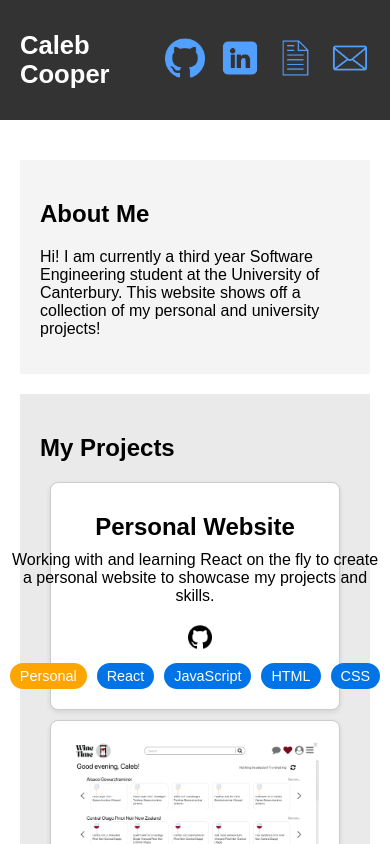
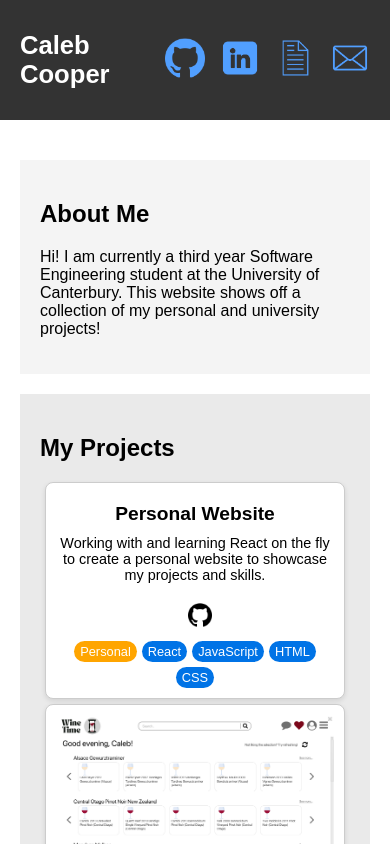
Before and after one commit to caleb-cooper2/caleb-cooper2.github.io, a React (Create React App) app: page / in a window 390 px wide. Shown: the top 844 px of the page. Built offline with nearby package versions, Linux system fonts and the light colour scheme.

Commit message:
Fixing text scaling on really small screens, added extra tags to a few projects

```diff
--- a/src/components/Projects.js
+++ b/src/components/Projects.js
@@ -23,7 +23,7 @@ function Projects() {
       )
       .setGithubLink("https://github.com/ccooper6/WineTime")
       .setImage(winetime)
-      .setKeyAspects(["Java", "SQLite", "CSS", "JavaFX"])
+      .setKeyAspects(["Java", "SQLite", "CSS", "JavaFX", "JUnit", "Cucumber Testing"])
       .setProjectType("University")
       .build(),
     new TileBuilder()
@@ -42,7 +42,7 @@ function Projects() {
       )
       .setGithubLink("https://github.com/ccooper6/Resource-Stockpiling")
       .setImage(resourcestockpiling)
-      .setKeyAspects(["Java", "JavaFX"])
+      .setKeyAspects(["Java", "JavaFX", "JUnit"])
       .setProjectType("University")
       .build(),
   ];
--- a/src/components/Tile.css
+++ b/src/components/Tile.css
@@ -8,6 +8,8 @@
   display: flex;
   flex-direction: column;
   align-items: center;
+  max-width: 100%;
+  box-sizing: border-box;
 }
 
 .tile-image {
@@ -18,16 +20,19 @@
 
 .tile-content {
   text-align: center;
+  width: 100%;
 }
 
 .tile-title {
   font-size: 1.5em;
   margin: 10px 0;
+  word-wrap: break-word;
 }
 
 .tile-description {
   font-size: 1em;
   margin: 10px 0;
+  word-wrap: break-word;
 }
 
 .github-icon {
@@ -48,6 +53,7 @@
   justify-content: center;
   gap: 10px;
   margin-top: 10px;
+  flex-wrap: wrap;
 }
 
 .aspect-bubble {
@@ -56,6 +62,7 @@
   padding: 5px 10px;
   border-radius: 15px;
   font-size: 0.9em;
+  word-wrap: break-word;
 }
 
 .type-bubble {
@@ -64,6 +71,7 @@
   padding: 5px 10px;
   border-radius: 15px;
   font-size: 0.9em;
+  word-wrap: break-word;
 }
 
 .tooltip {
@@ -89,3 +97,28 @@
   visibility: visible;
   opacity: 1;
 }
+
+/* Look if the screen is small like a phone using a media query */
+@media (max-width: 600px) {
+  .tile {
+    padding: 10px;
+    margin: 5px;
+  }
+
+  .tile-title {
+    font-size: 1.2em;
+  }
+
+  .tile-description {
+    font-size: 0.9em;
+  }
+
+  .key-aspects {
+    gap: 5px;
+  }
+
+  .aspect-bubble, .type-bubble {
+    font-size: 0.8em;
+    padding: 3px 6px;
+  }
+}
```
Lines whose indentation alone changed are shown as unchanged.
